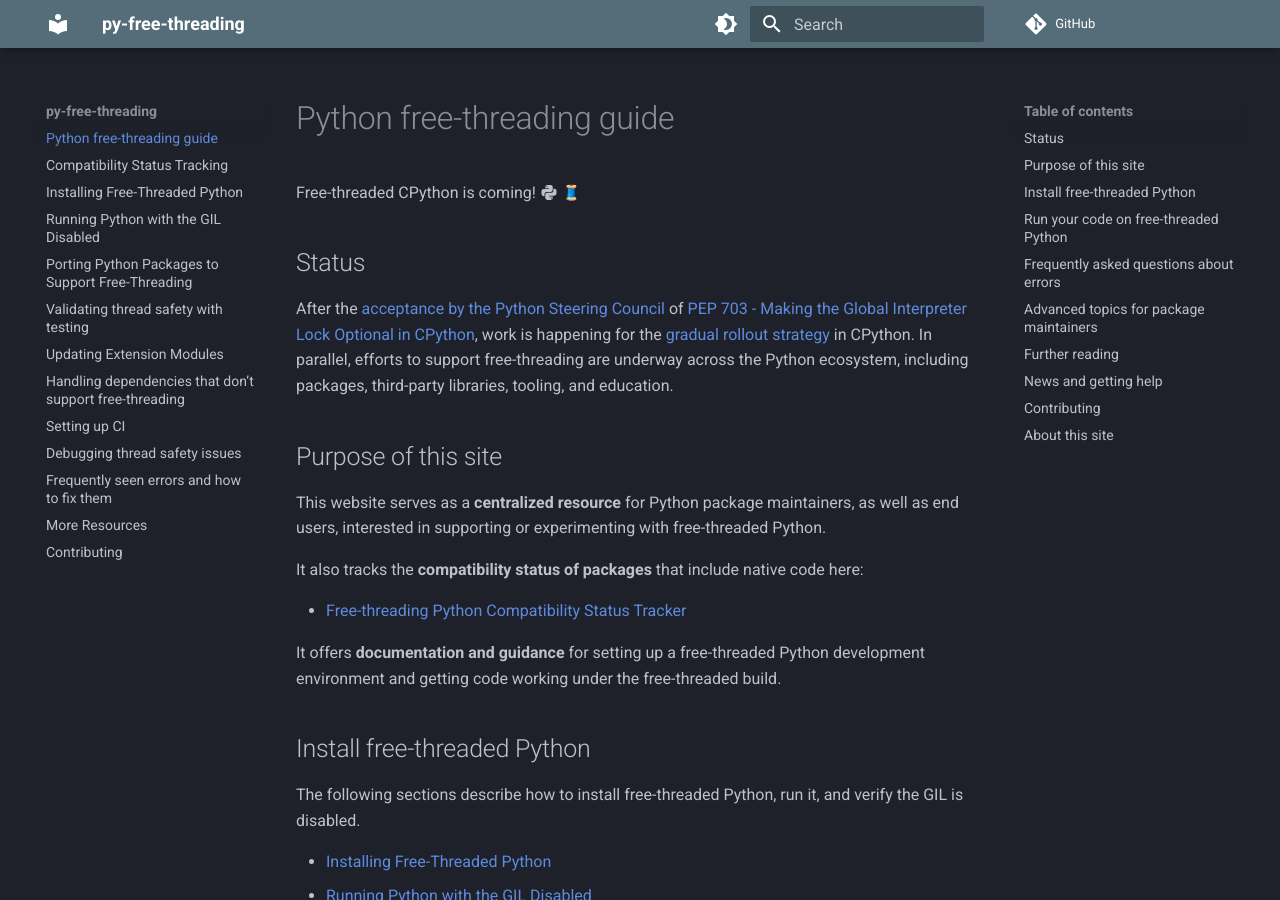
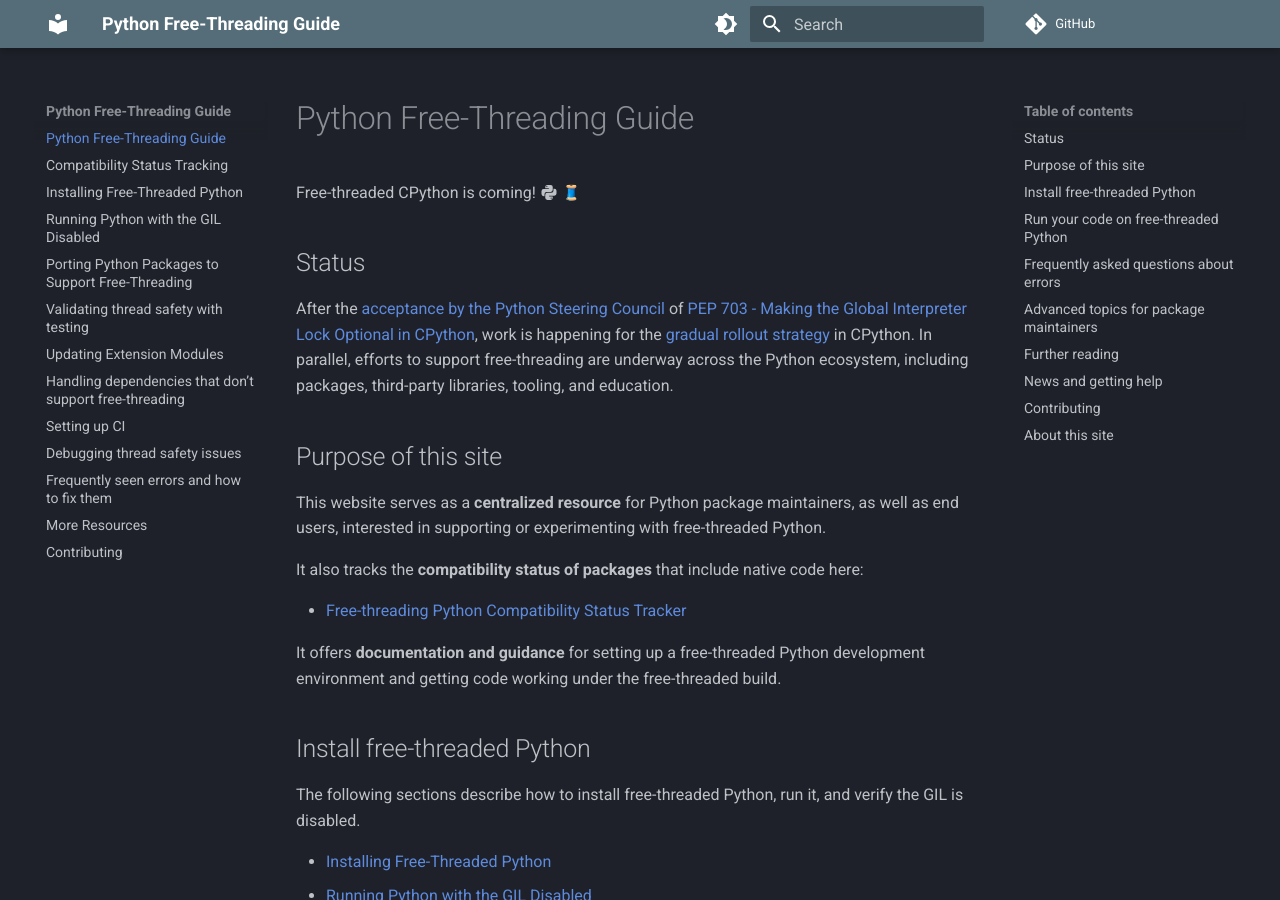
Before and after one commit to Quansight-Labs/free-threaded-compatibility, an MkDocs documentation site: the page built from docs/index.md, in a window 1280 px wide and 900 px high. Built offline with MkDocs 1.6.1 and Material for MkDocs 9.7.7, drawn with Linux system fonts in a browser that asks for light colours; emoji names are drawn with the system emoji font; comment, search, counter and statistics services are not loaded.

Commit message:
Update title metadata to refer to 'Python Free-Threading Guide' (#222)

```diff
--- a/docs/index.md
+++ b/docs/index.md
@@ -1,8 +1,8 @@
 ---
-description: py-free-threading is a centralized collection of documentation and trackers around compatibility with free-threaded CPython for the Python open source ecosystem
+description: The free-threading guide is a centralized collection of documentation and trackers around compatibility with free-threaded CPython for the Python open source ecosystem
 ---
 
-# Python free-threading guide
+# Python Free-Threading Guide
 
 Free-threaded CPython is coming! :material-language-python: :thread:
 
--- a/mkdocs.yml
+++ b/mkdocs.yml
@@ -1,4 +1,4 @@
-site_name: py-free-threading
+site_name: Python Free-Threading Guide
 repo_url: https://github.com/Quansight-Labs/free-threaded-compatibility
 copyright: Copyright &copy; 2024- Quansight Labs & open source contributors
 
```
